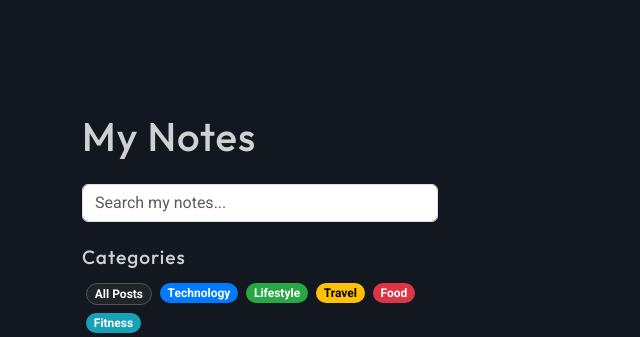
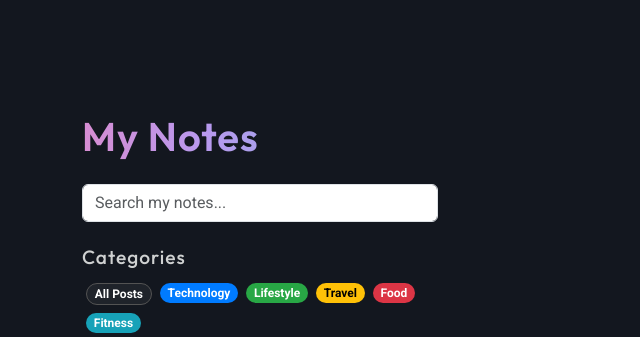
Before and after one commit to roomacarthur/rm_v3, a Django app: template blog/templates/blog/post_list.html in a window 1280 px wide. Shown: the part 62-399 px from the top of the page, without its empty margins (0-640 px from the left). Run offline with Django 5.2, Linux system fonts and the light colour scheme; the template is opened without the code that fills it: values that come from a table or form of the project are taken from there, others are empty; data comes from the database, SQL or seed files in the repository; parts of the project's set-up code (start-up, migrations or seed data) failed here and were passed over.

Commit message:
Updates: blog title styling

```diff
--- a/blog/templates/blog/partials/post_list_sidebar.html
+++ b/blog/templates/blog/partials/post_list_sidebar.html
@@ -1,4 +1,4 @@
-<h1 id="pageTitle">My Notes</h1>
+<h1 class="pageTitle" id="pageTitle">My Notes</h1>
 
 <!-- Search Bar -->
 <div class="my-4">
```
